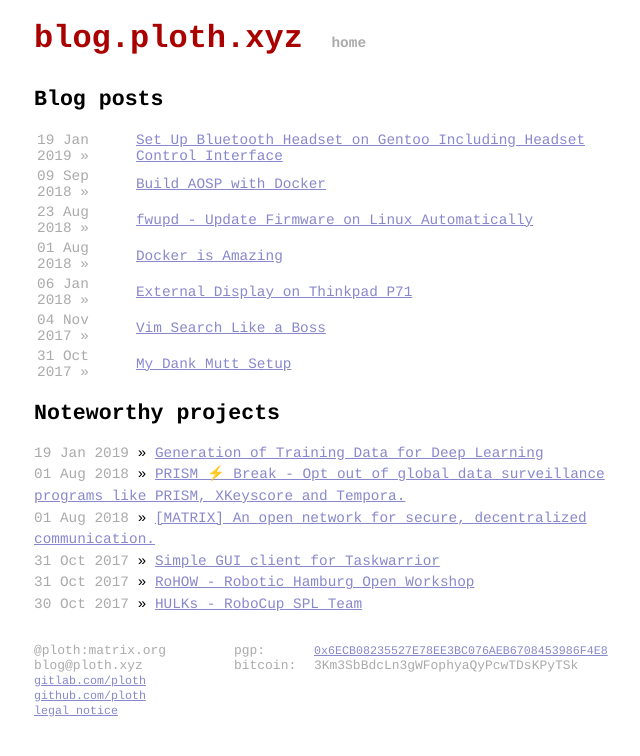
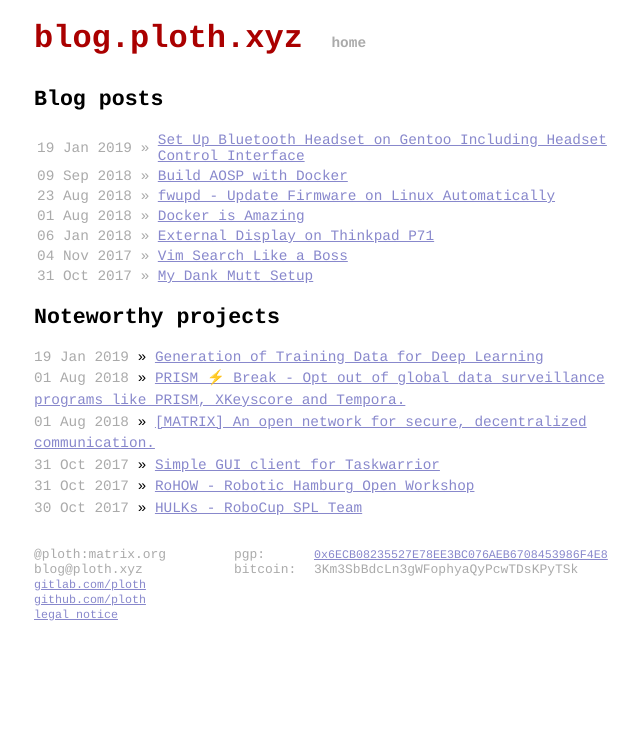
Before and after one commit to ploth/ploth.github.io, a Jekyll site: the page built from index.html, in a window 1280 px wide. Shown: the top 756 px of the page, without its empty margins (306-946 px from the left). Built offline with Jekyll 4.4.1, drawn with Linux system fonts in a browser that asks for light colours.

Commit message:
Table distribution

```diff
--- a/index.html
+++ b/index.html
@@ -5,9 +5,16 @@
 <div class="list">
   <h2>Blog posts</h2>
   <nav>
-    <table style="width:100%">
+    <table>
       {% for post in site.posts %}
-      <tr><td><span class="date">{{ post.date | date_to_string }} &raquo;</span></td><td><a href="{{ post.url }}">{{ post.title }}</a></td></tr>
+      <tr>
+        <td style="width:20%">
+          <span class="date">{{ post.date | date_to_string }} &raquo;</span>
+        </td>
+        <td style="width:80%">
+          <a href="{{ post.url }}">{{ post.title }}</a>
+        </td>
+      </tr>
       {% endfor %}
     </table>
   </nav>
```
